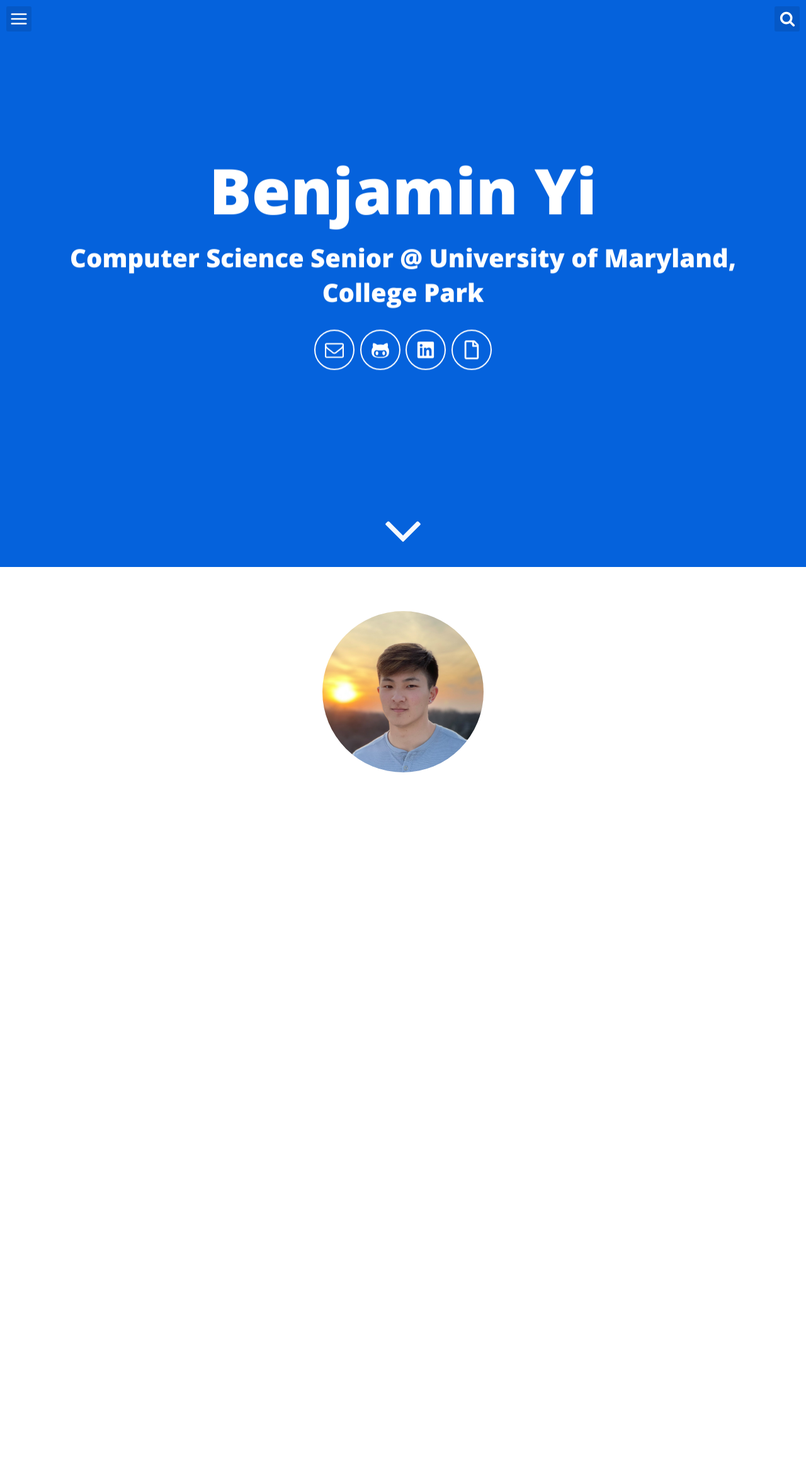
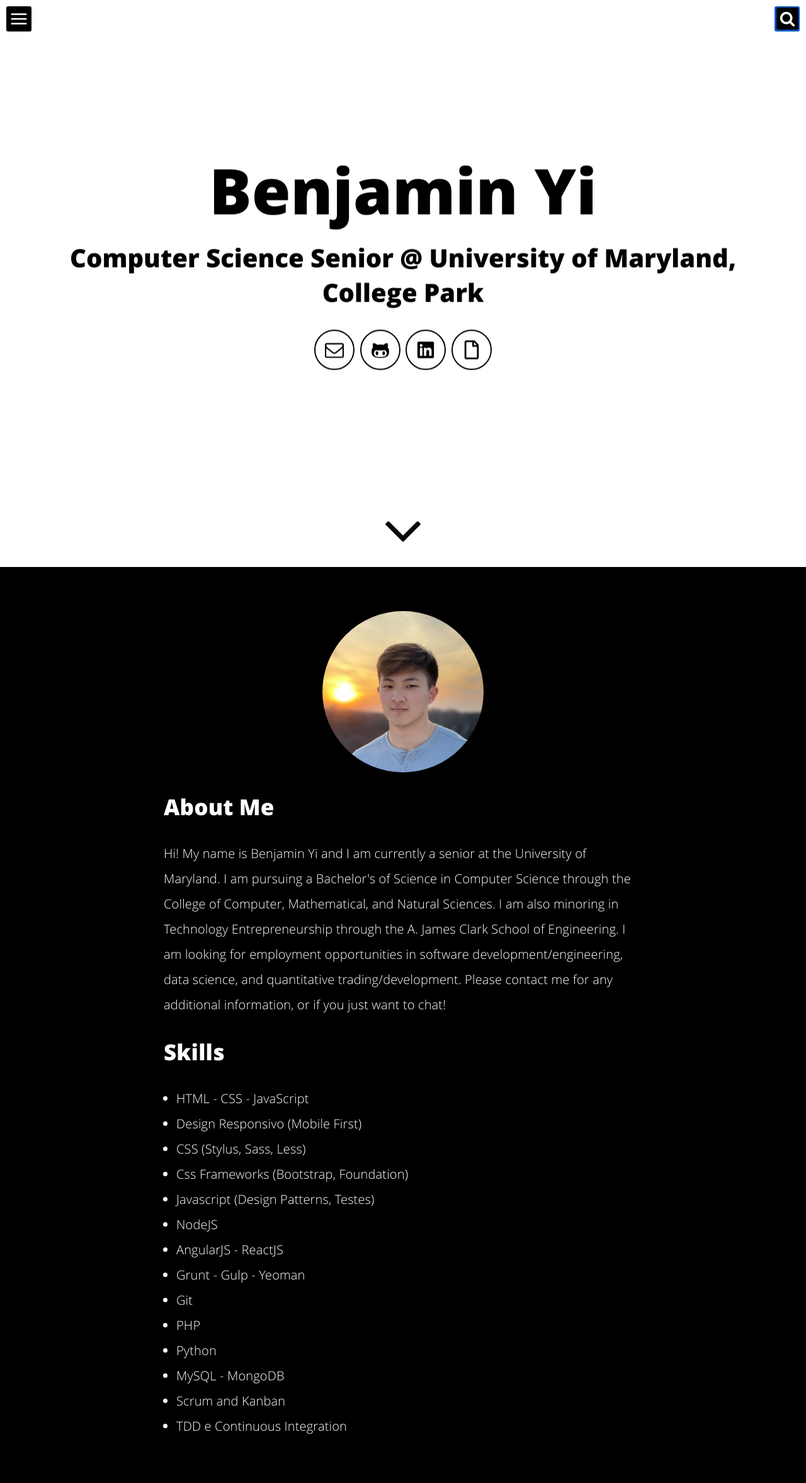
Before and after one commit to bencyi/Website, a Jekyll site: the page built from index.html, in a window 1280 px wide. Shown: the whole page at 63% size. Built offline with Jekyll 4.4.1, drawn with Linux system fonts in a browser that asks for light colours.

Commit message:
Updated Colors

```diff
--- a/assets/css/main.css
+++ b/assets/css/main.css
@@ -255,12 +255,12 @@
     padding: 0.938rem;
     margin: 0.125rem;
     border-radius: 50%;
-    border: 0.125rem solid #fff;
+    border: 0.125rem solid black;
     line-height: 0;
     transition: all 0.7s;
 }
 .icons-home a .icon {
-    fill: #fff;
+    fill: black;
     width: 18px;
     height: 18px;
 }
@@ -271,10 +271,10 @@
     }
 }
 .icons-home a:hover {
-    background: #fff;
+    background: black;
 }
 .icons-home a:hover .icon {
-    fill: #0562dc;
+    fill: white;
 }
 .down {
     position: absolute;
@@ -293,7 +293,7 @@
     transform: translate(-50%, -50%);
     width: 100px;
     height: 100px;
-    fill: #fff;
+    fill: black;
     -webkit-animation: pulse 1.3s infinite;
     animation: pulse 1.3s infinite;
 }
@@ -335,7 +335,7 @@
     cursor: pointer;
     padding: 0.313rem;
     border-radius: 0.188rem;
-    background: #0558c6;
+    background: black;
     width: 2.5rem;
     height: 2.5rem;
     fill: #fff;
@@ -615,7 +615,7 @@
 }
 .header-site,
 .header-post {
-    background: #0562dc;
+    background: #white;
     height: 100%;
 }
 .header-site .content,
@@ -629,6 +629,7 @@
     -webkit-transform: translate(-50%, -50%);
     transform: translate(-50%, -50%);
     text-align: center;
+    color: black;
 }
 .header-site h1,
 .header-site h2 {
@@ -640,6 +641,7 @@
     line-height: 1;
     margin-top: -80px;
     display: block;
+    color: black;
 }
 @media only screen and (min-width: 37.5rem) {
     .header-site .site-title {
@@ -650,6 +652,7 @@
 .header-site .site-description {
     font-size: 1.25rem;
     display: block;
+    color: black;
     margin: 1.875rem 0;
 }
 @media only screen and (min-width: 37.5rem) {
@@ -881,7 +884,7 @@
     font-size: 1.25rem;
 }
 .post-item .content .description a {
-    color: #0562dc;
+    color: black;
     text-decoration: underline;
 }
 .post-content {
--- a/index.html
+++ b/index.html
@@ -2,7 +2,8 @@
 layout: default
 ---
 
-<main id="scroll" class="home" role="main" itemprop="mainContentOfPage" itemscope="itemscope">
+<main id="scroll" style="background-color:black" class="home" role="main" itemprop="mainContentOfPage"
+    itemscope="itemscope">
     <article role="article" id="scroll" class="post-content" role="main" itemprop="mainContentOfPage"> <img width="20%"
             height="20%" itemprop="image" class="img-rounded" src="/assets/img/me.jpeg" alt="Willian Justen">
         <h2>About Me</h2>
@@ -33,4 +34,5 @@
             <li>TDD e Continuous Integration</li>
         </ul>
     </article>
+    <script src="/assets/js/main.js"></script>
 </main>
```
